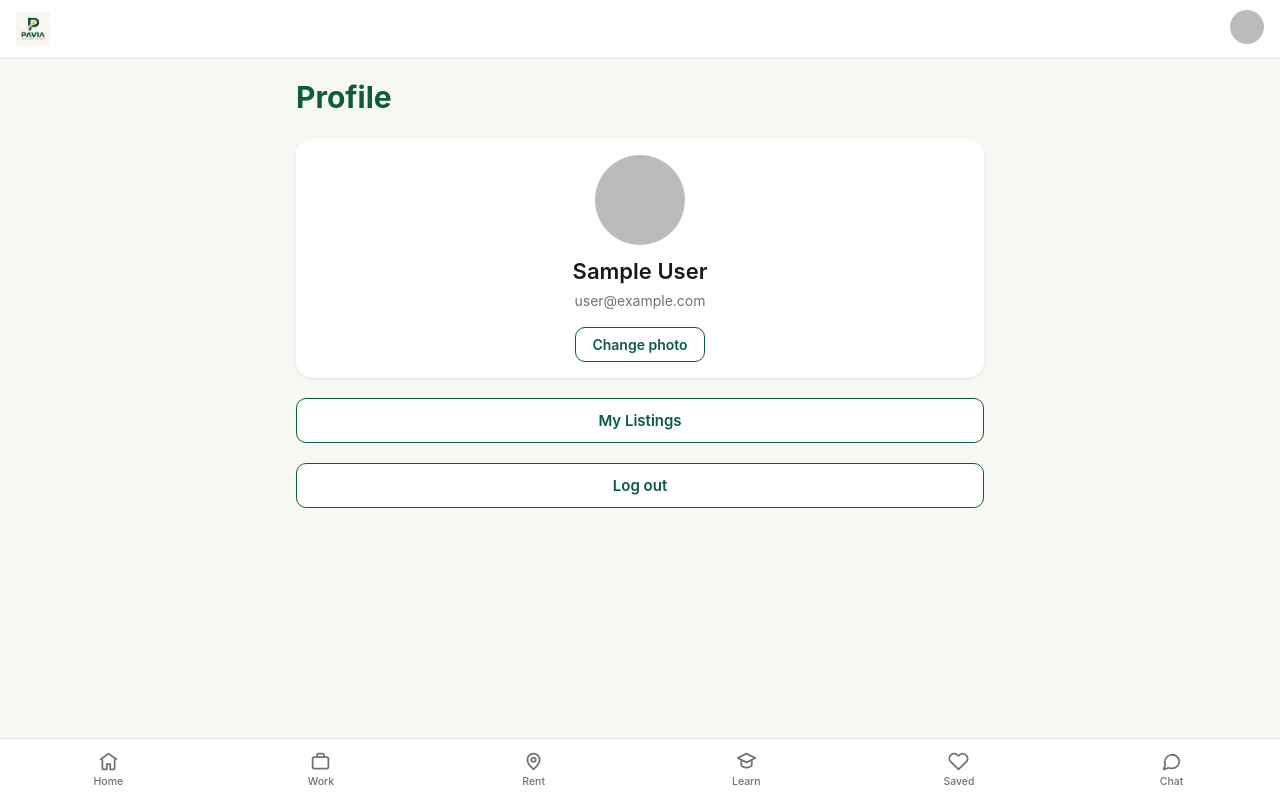
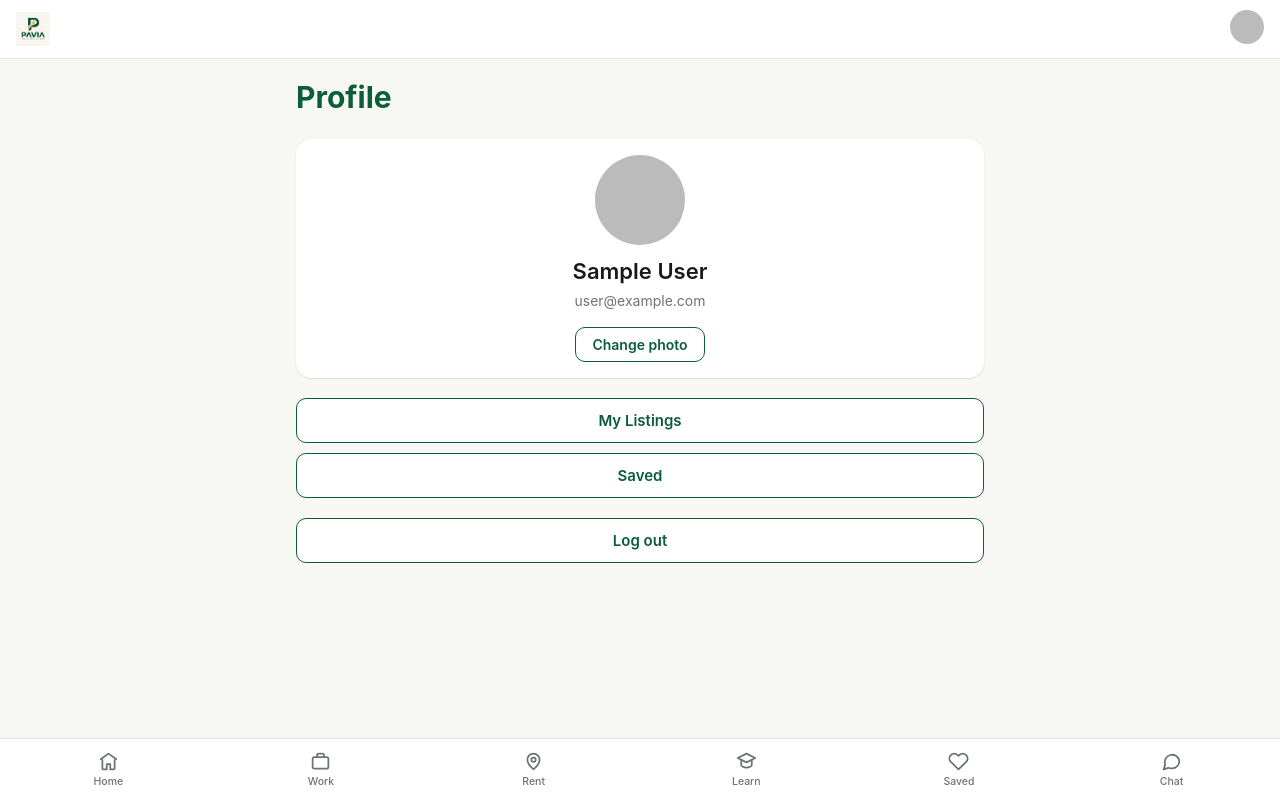
Before and after one commit to Frankenstein256/pavia-v2, a Next.js app: page /profile in a window 1280 px wide. Built offline with nearby package versions, Linux system fonts and the light colour scheme; no server answers; sample sign-in values are in the browser's storage.

Commit message:
Update page.js

```diff
--- a/app/profile/page.js
+++ b/app/profile/page.js
@@ -90,6 +90,10 @@ export default function ProfilePage() {
           <button className="btn-secondary" style={{ width: '100%' }}>My Listings</button>
         </Link>
 
+        <Link href="/saved">
+          <button className="btn-secondary" style={{ width: '100%' }}>Saved</button>
+        </Link>
+
         {isAdmin && (
           <Link href="/admin/courses">
             <button className="btn-secondary" style={{ width: '100%' }}>Review Courses (Admin)</button>
@@ -102,4 +106,4 @@ export default function ProfilePage() {
       </button>
     </main>
   );
-              }
+            }
```
